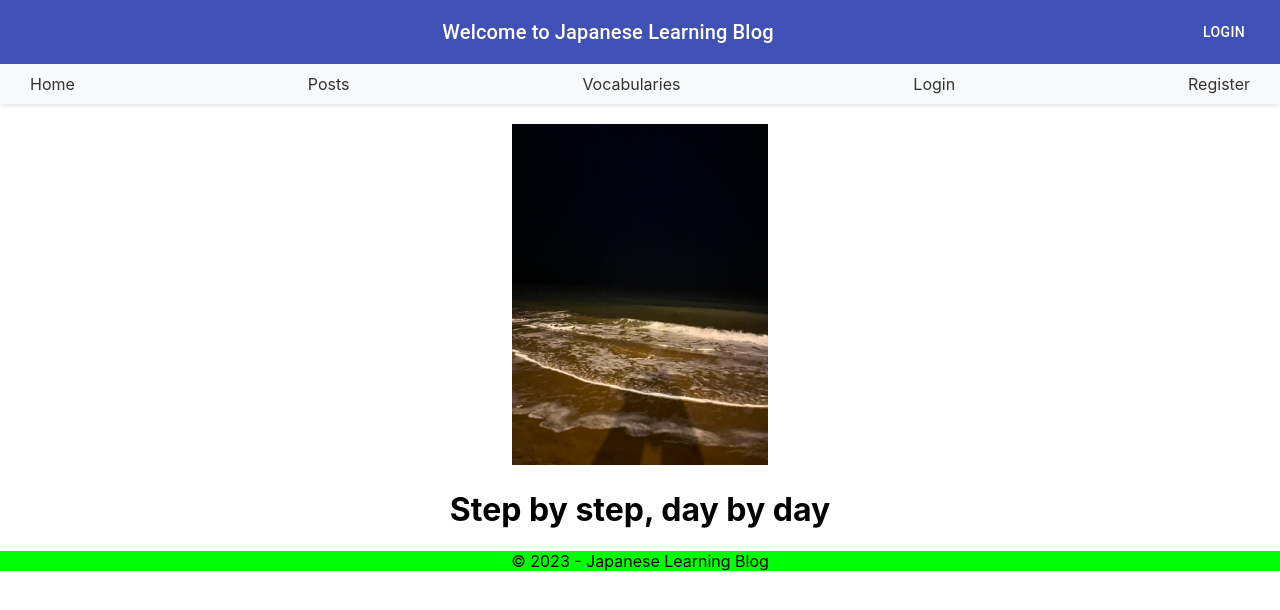
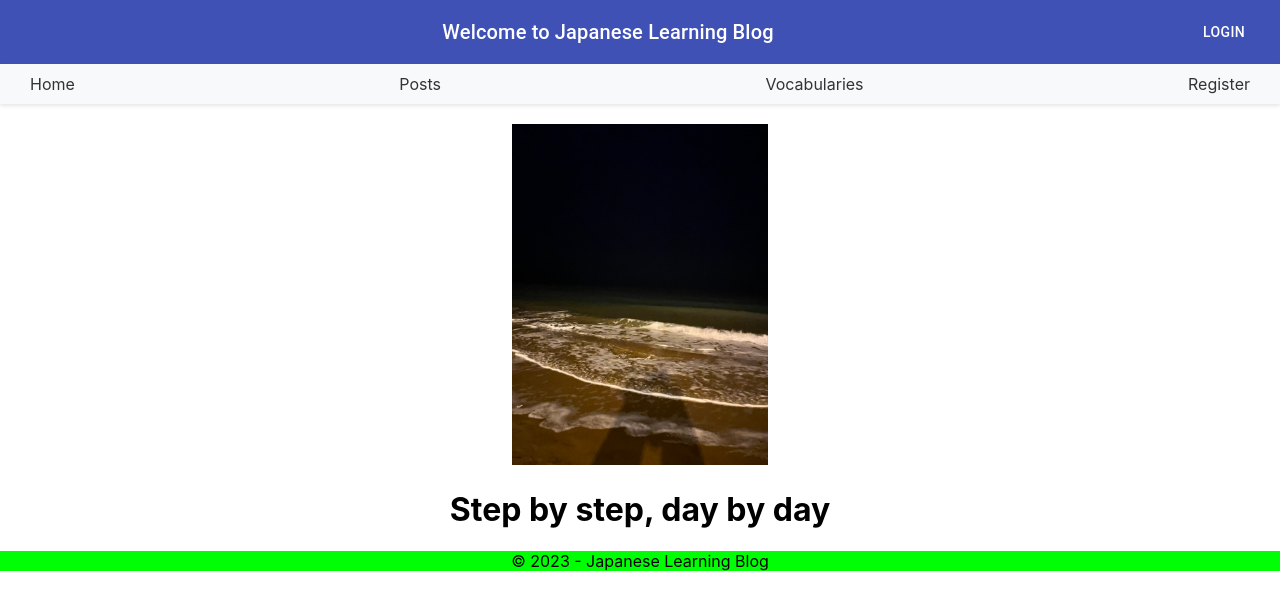
Before and after one commit to nRookie/my-blog, a React (Create React App) app in the folder my-blog/: page / in a window 1280 px wide. Shown: the top 610 px of the page. Built offline with nearby package versions, Linux system fonts and the light colour scheme.

Commit message:
remove login page from navbar

```diff
--- a/my-blog/src/App.js
+++ b/my-blog/src/App.js
@@ -55,7 +55,6 @@ function App() {
                     <Link to="/">Home</Link>
                     <Link to="/post">Posts</Link>
                     <Link to="/vocabulary">Vocabularies</Link>
-                    <Link to="/login">Login</Link>
                     <Link to="/register">Register</Link>
                 </nav>
 
```
Also changed, not shown: 1 other file (tests, documents, lock files or other folders).
